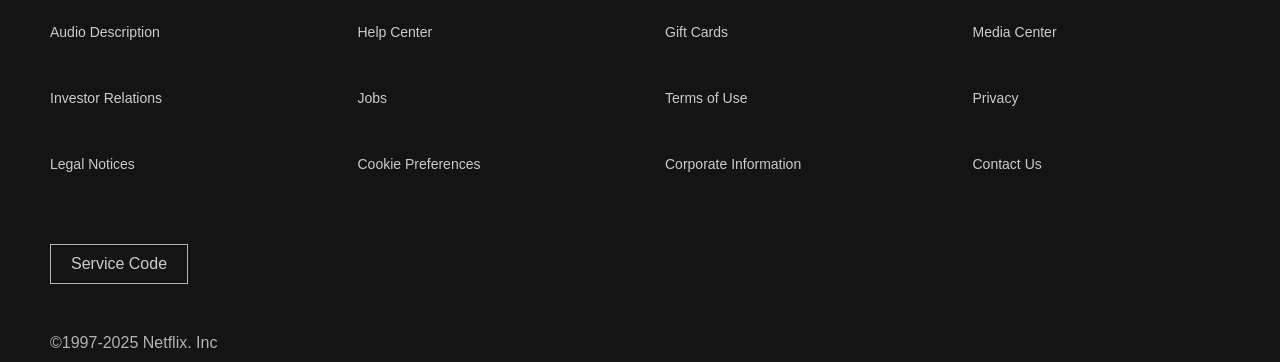
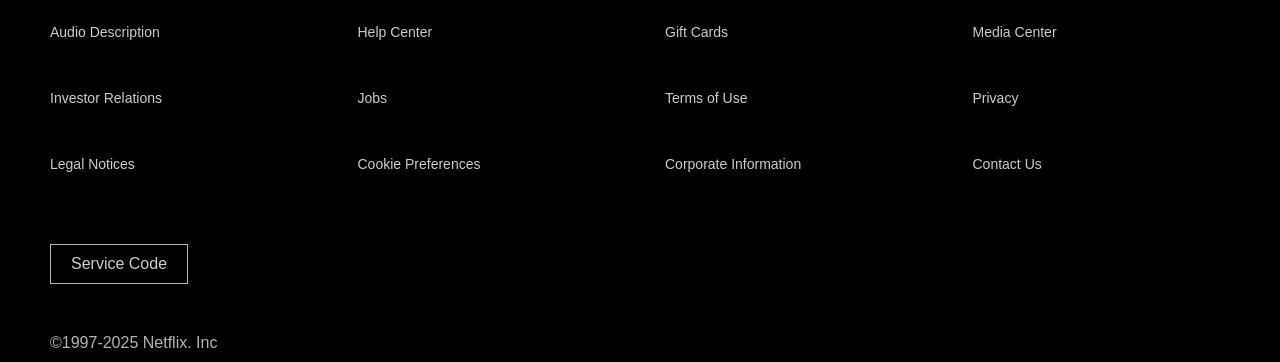
Before and after one commit to jisnu-glitch/netflix-clone, a website: page index.html in a window 1280 px wide. Shown: the part 1477-1839 px from the top of the page. Drawn offline with Linux system fonts and the light colour scheme.

Commit message:
Update styles.css

```diff
--- a/styles.css
+++ b/styles.css
@@ -383,7 +383,7 @@
 
 /*footer*/
 .down {
-  background-color: #141414;
+  background-color: black;
   bottom: fixed;
   font-family: Arial, Helvetica, sans-serif;
   color: #b3b3b3;
```
